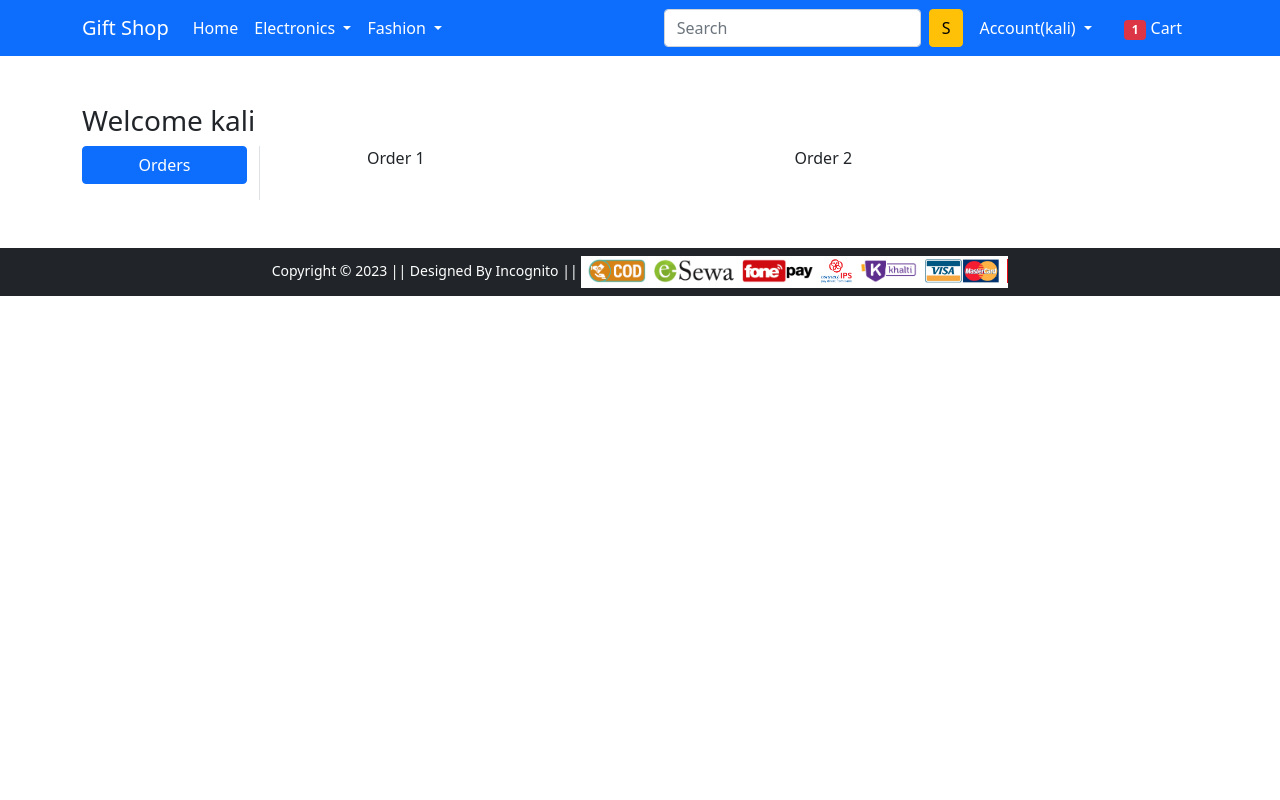
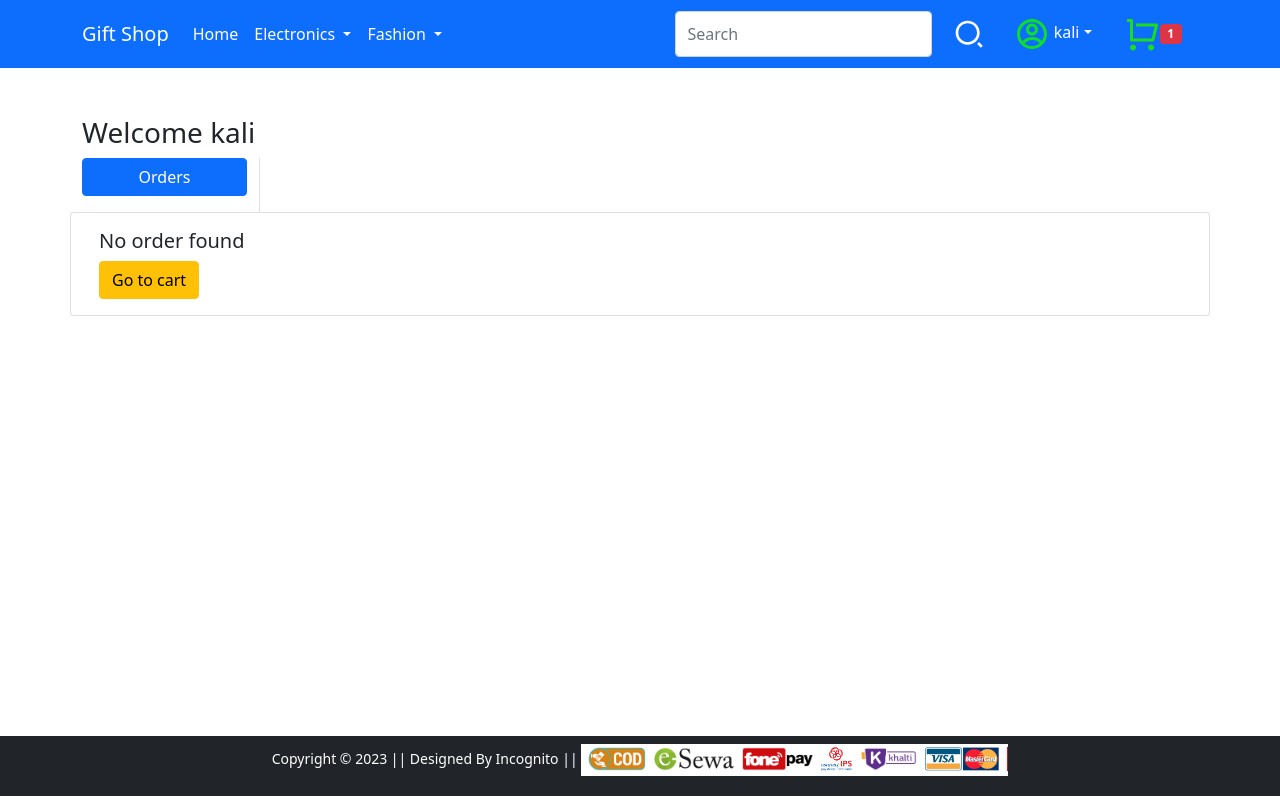
Before and after one commit to Bhupesh8108/Gift-shop, a Django app: page /orders/ in a window 1280 px wide. Run offline with Django 3.2, Linux system fonts and the light colour scheme; a user stored in the database is signed in; data comes from the database, SQL or seed files in the repository; both versions use the stored data as it was after the commit; some libraries are stand-ins or nearby versions.

Commit message:
cart error fixed

```diff
--- a/app/admin.py
+++ b/app/admin.py
@@ -1,7 +1,9 @@
 from django.contrib import admin
-from .models import item,wishlist,customer,order
+from .models import item,wishlist,customer,order,search
 admin.site.register(item)
 admin.site.register(wishlist)
 admin.site.register(customer)
 admin.site.register(order)
+admin.site.register(search)
+
 # Register your models here.
--- a/app/templates/app/base.html
+++ b/app/templates/app/base.html
@@ -52,17 +52,19 @@
              </ul>
            </li>
          </ul>
-         <form class="d-flex">
-           <input class="form-control me-2" type="search" placeholder="Search" aria-label="Search">
-           <button class="btn btn-warning" type="submit">S</button>
+         <form class="d-flex" action="{% url 'searchresult'%}">
+           <input class="form-control me-2" type="search" placeholder="Search" aria-label="Search" name="search">
+           <button class="btn" type="submit">
+            <svg xmlns="http://www.w3.org/2000/svg" viewBox="0 0 24 24" width="32" height="32"><path d="M11 2C15.968 2 20 6.032 20 11C20 15.968 15.968 20 11 20C6.032 20 2 15.968 2 11C2 6.032 6.032 2 11 2ZM11 18C14.8675 18 18 14.8675 18 11C18 7.1325 14.8675 4 11 4C7.1325 4 4 7.1325 4 11C4 14.8675 7.1325 18 11 18ZM19.4853 18.0711L22.3137 20.8995L20.8995 22.3137L18.0711 19.4853L19.4853 18.0711Z" fill="rgba(255,255,255,1)"></path></svg>
+           </button>
          </form>
          <div>
           <ul class="navbar-nav me-auto mb-2mb-lg-0">
            <li class="nav-item dropdown mx-2">
             {% if request.user.is_authenticated %}
               <a class="nav-link dropdown-toggle text-white" href="#" id="profileDropdown" role="button" data-bs-toggle="dropdown" aria-expanded="false">
-                Account({{user}})
-              </a>
+                <svg xmlns="http://www.w3.org/2000/svg" viewBox="0 0 24 24" width="36" height="36"><path d="M12 2C17.5228 2 22 6.47715 22 12C22 17.5228 17.5228 22 12 22C6.47715 22 2 17.5228 2 12C2 6.47715 6.47715 2 12 2ZM12.1597 16C10.1243 16 8.29182 16.8687 7.01276 18.2556C8.38039 19.3474 10.114 20 12 20C13.9695 20 15.7727 19.2883 17.1666 18.1081C15.8956 16.8074 14.1219 16 12.1597 16ZM12 4C7.58172 4 4 7.58172 4 12C4 13.8106 4.6015 15.4807 5.61557 16.8214C7.25639 15.0841 9.58144 14 12.1597 14C14.6441 14 16.8933 15.0066 18.5218 16.6342C19.4526 15.3267 20 13.7273 20 12C20 7.58172 16.4183 4 12 4ZM12 5C14.2091 5 16 6.79086 16 9C16 11.2091 14.2091 13 12 13C9.79086 13 8 11.2091 8 9C8 6.79086 9.79086 5 12 5ZM12 7C10.8954 7 10 7.89543 10 9C10 10.1046 10.8954 11 12 11C13.1046 11 14 10.1046 14 9C14 7.89543 13.1046 7 12 7Z" fill="rgba(14,222,42,1)"></path></svg>
+              {{request.user}}</a>
               <ul class="dropdown-menu" aria-labelledby="profileDropdown">
                 <li><a class="dropdown-item" href="{% url 'profile' %}">Profile</a></li>
                 <li><a class="dropdown-item" href="{% url 'orders' %}">Orders</a></li>
@@ -71,7 +73,8 @@
               </ul>
             </li>
             <li class="nav-item mx-2" id="image">
-             <a href="{% url 'cart' %}" class="nav-link text-white"><span class="badge bg-danger">{{nocart}}</span> Cart </a>
+             <a href="{% url 'cart' %}" class="nav-link ">
+              <svg xmlns="http://www.w3.org/2000/svg" viewBox="0 0 24 24" width="36" height="36"><path d="M4.00488 16V4H2.00488V2H5.00488C5.55717 2 6.00488 2.44772 6.00488 3V15H18.4433L20.4433 7H8.00488V5H21.7241C22.2764 5 22.7241 5.44772 22.7241 6C22.7241 6.08176 22.7141 6.16322 22.6942 6.24254L20.1942 16.2425C20.083 16.6877 19.683 17 19.2241 17H5.00488C4.4526 17 4.00488 16.5523 4.00488 16ZM6.00488 23C4.90031 23 4.00488 22.1046 4.00488 21C4.00488 19.8954 4.90031 19 6.00488 19C7.10945 19 8.00488 19.8954 8.00488 21C8.00488 22.1046 7.10945 23 6.00488 23ZM18.0049 23C16.9003 23 16.0049 22.1046 16.0049 21C16.0049 19.8954 16.9003 19 18.0049 19C19.1095 19 20.0049 19.8954 20.0049 21C20.0049 22.1046 19.1095 23 18.0049 23Z" fill="rgba(29,220,29,1)"></path></svg><span class="badge bg-danger">{{nocart}}</span></a>
              {% else %}
             </li>
             <li class="nav-item mx-2" id="image">
@@ -91,10 +94,25 @@
     {% block main-content %} {% endblock main-content %}
 
 
-    <footer class="container-fluid bg-dark text-center p-2 mt-5">
+    <footer class="container-fluid bg-dark text-center p-2 mb-1 ">
         <small class="text-white">Copyright &copy; 2023 || Designed By Incognito || </small>
         <img src="{% static 'app/images/payment.png' %}" alt="" srcset="" class="img-fluid" height="2px">
     </footer>
+    <style>
+      html {
+  position: relative;
+  min-height: 100%;
+}
+
+body {
+  margin-bottom: 100px; /* height of the footer */
+}
+    footer {
+      position: absolute;
+      bottom: 0;
+      width: 100%;
+      height: 60px; /* change this value to adjust the height of the footer */
+    }</style>
 
     <!-- Jquery -->
     <script src="https://code.jquery.com/jquery-3.5.1.min.js" integrity="sha256-9/aliU8dGd2tb6OSsuzixeV4y/faTqgFtohetphbbj0=" crossorigin="anonymous"></script>
--- a/app/templates/app/changepassword.html
+++ b/app/templates/app/changepassword.html
@@ -29,11 +29,11 @@
    {% endif %}
    </div>
      {% for fm in form %}
-     <div class="form-group mb-3">
+     <div class="form-group mb-2">
         {{fm.label_tag}}{{fm}} <small class="text-danger"> {{fm.errors| striptags}}</small>
      </div>
      {% endfor %}
-     <input type="submit" class = "btn btn-primary h-3" value="save" ><br><br><br>
+     <input type="submit" class = "btn btn-primary" value="save" ><br><br><br>
      {% if form.non_field_errors %}
      {% for error in form.no_field_errors %}
      <p class="alert-danger my-3"> {{error}}</p>
--- a/app/templates/app/orders.html
+++ b/app/templates/app/orders.html
@@ -10,12 +10,33 @@
     <li class="d-grid"><a href="{% url 'orders' %}" class="btn btn-primary">Orders</a></li>
    </ul>
   </div>
-  <div class="col-sm-9 offset-sm-1">
-   <div class="row">
-    <div class="col-sm-6">Order 1</div>
-    <div class="col-sm-6">Order 2</div>
+
+  {% if cart_items %}
+  {% for item in cart_items %}
+  <div class="row">
+   <div class="col-sm-3 text-center align-self-center"><img src="/media/{{item.product.image}}" alt="" srcset="" class="img-fluid img-thumbnail shadow-sm" height="150" width="150"> </div>
+   <div class="col-sm-9">
+
+    <div>
+      <a href="/product-detail/{{item.product.id}}" class="text-decoration-none"><h5>{{item.product.name}}</h5></a>
+     <div class="my-3">
+      <label for="quantity">Quantity:{{item.quantity}}</label>
+     </div>
+     <div class="d-flex justify-content-between">
+      <p class="mb-0"><span><strong>Price : Rs. {{item.product.price}}</strong></span></p>
+     </div>
+    </div>
    </div>
-  </div>
+  </div> <hr>{% endfor %}
+  {% else %}
+  <div class="card">
+    <div class="card-body">
+  <h5> No order found</h5>
+  <a href="/cart" class="btn btn-warning">Go to cart</a>
+  </div></div>
+  {% endif %}
+
+
  </div>
 </div>
 {% endblock main-content %}
--- a/app/urls.py
+++ b/app/urls.py
@@ -19,6 +19,7 @@ urlpatterns = [
     path('minuscart/',views.minuscart,name='minuscart'),
     path('pluscart/',views.pluscart,name='pluscart'),
     path('removecart/',views.removecart,name='removecart'),
+    path('searchresult/', views.searchresult, name='searchresult'),
     # path('registration/', views.customerregistration, name='customerregistration'),
     path('registration',views.customerregistration.as_view(), name='customerregistration'),
     path('checkout/', views.checkout, name='checkout'),
--- a/app/views.py
+++ b/app/views.py
@@ -1,167 +1,143 @@
-from django.shortcuts import render,get_object_or_404,HttpResponse,redirect
-from .models import item,categories,wishlist,order
+from django.shortcuts import render, get_object_or_404, HttpResponse, redirect
+from .models import item, categories, wishlist, order,search
 from django.views import View
-from .forms import CustomerRegistrationForm,authentication,password_change,customerprofileform,customer
+from .forms import CustomerRegistrationForm, authentication, password_change, customerprofileform, customer
 from django.contrib import messages
 from django.contrib.auth.models import User
 from django.http import JsonResponse
-from django.contrib.auth.views import LoginView,PasswordChangeView
+from django.contrib.auth.views import LoginView, PasswordChangeView
 from ipware import get_client_ip
 from ip2geotools.databases.noncommercial import DbIpCity
 
 
+def home(request):
+    products = item.objects.all()
+    return render(request, 'app/home.html', {"products": products, "categories": categories})
 
 
-
-
-def home(request):
- products = item.objects.all()
- return render(request, 'app/home.html',{"products":products,"categories":categories})
-
-
-
-
-
-def product_detail(request,id):
- prod = item.objects.filter(id=id).first()
- products = item.objects.all()
- user = request.user
- try:
-  product_id = request.GET.get('product_id')
-  product = item.objects.get(id = product_id)
-  if wishlist.objects.filter(product=product,user=request.user).exists():
-
-   messages.warning(request,"Product is already in cart")
-  else:
-    wishlist(user=user, product=product,quantity=1).save()
-    messages.success(request,'Product added to cart')
- except:
-  pass
- return render(request, 'app/productdetail.html',{'prod':prod,"products":products})
-
-
-
-
-
-
+def product_detail(request, id):
+    prod = item.objects.filter(id=id).first()
+    products = item.objects.all()
+    user = request.user
+    try:
+        product_id = request.GET.get('product_id')
+        product = item.objects.get(id=product_id)
+        if wishlist.objects.filter(product=product, user=request.user).exists():
+            messages.warning(request, "Product is already in cart")
+        else:
+            wishlist(user=user, product=product, quantity=1).save()
+            messages.success(request, 'Product added to cart')
+    except:
+        pass
+    return render(request, 'app/productdetail.html', {'prod': prod, "products": products})
 
 
 def login(request):
     pid = request.GET.get('product_id')
     if pid:
-      return LoginView.as_view(template_name='app/login.html', authentication_form=authentication,next_page= f'/product-detail/{pid}')(request)
+        return LoginView.as_view(template_name='app/login.html', authentication_form=authentication, next_page=f'/product-detail/{pid}')(request)
     else:
-      return LoginView.as_view(template_name='app/login.html', authentication_form=authentication,next_page = '/')(request)
-
-
-
-
-
-
-
+        return LoginView.as_view(template_name='app/login.html', authentication_form=authentication, next_page='/')(request)
 
 
 def update_price(request):
-  user = request.user
-  cart_items = wishlist.objects.filter(user=user)
-  price = 0
-  for cart_item in cart_items:
-    price += int(cart_item.product.price) * int(cart_item.quantity)
-  return price,cart_items
-
+    user = request.user
+    cart_items = wishlist.objects.filter(user=user)
+    price = 0
+    for cart_item in cart_items:
+        price += int(cart_item.product.price) * int(cart_item.quantity)
+    return price, cart_items
 
 
 def cart(request):
-  try:
-   cart_id = request.GET.get('cart_id')
-   wishlist.objects.filter(id=cart_id).delete()
-  except:
-   pass
-  price,cart_items =update_price(request)
-  return render(request, 'app/addtocart.html',{'cart_items': cart_items,'price': float(price),'total':float(price+50)})
-
+    try:
+        cart_id = request.GET.get('cart_id')
+        wishlist.objects.filter(id=cart_id).delete()
+    except:
+        pass
+    price, cart_items = update_price(request)
+    return render(request, 'app/addtocart.html', {'cart_items': cart_items, 'price': float(price), 'total': float(price+50)})
 
 
 def pluscart(request):
-  if request.method == 'GET':
-   pid = request.GET.get('produc_id')
-   if pid:
-    items = get_object_or_404(wishlist,product=pid,user=request.user)
-    items.quantity += 1
-    items.save()
-    price,cart_items = update_price(request)
-    data = {'quantity':items.quantity,
-            'price':price,
-            'total':price+50}
-    return JsonResponse(data)
-
+    if request.method == 'GET':
+        pid = request.GET.get('produc_id')
+        if pid:
+            items = get_object_or_404(wishlist, product=pid, user=request.user)
+            items.quantity += 1
+            items.save()
+            price, cart_items = update_price(request)
+            data = {'quantity': items.quantity,
+            'price': price,
+            'total': price+50}
+            return JsonResponse(data)
 
 
 def minuscart(request):
- if request.method == 'GET':
-   pid = request.GET.get('produc_id')
-   if pid:
-    items = get_object_or_404(wishlist,product=pid,user=request.user)
-    items.quantity -= 1
-    items.save()
-    if items.quantity<=0:
-     wishlist.objects.filter(product=pid,user=request.user).delete()
+    if request.method == 'GET':
+        pid = request.GET.get('produc_id')
+        if pid:
+            items = get_object_or_404(wishlist, product=pid, user=request.user)
+            items.quantity -= 1
+            items.save()
+            if items.quantity <= 0:
+                wishlist.objects.filter(
+                    product=pid, user=request.user).delete()
 
-
-    price,cart_items= update_price(request)
-    data = {'quantity':items.quantity,
-            'price':price,
-            'total':price+50,
+    price, cart_items = update_price(request)
+    data = {'quantity': items.quantity,
+            'price': price,
+            'total': price+50,
             }
     return JsonResponse(data)
 
 
 def removecart(request):
- if request.method == 'GET':
-   pid = request.GET.get('produc_id')
-   if pid:
-    items = get_object_or_404(wishlist,product=pid,user=request.user)
-    if items.quantity<=0:
-     wishlist.objects.filter(product=pid,user=request.user).delete()
+    if request.method == 'GET':
+        pid = request.GET.get('produc_id')
+        if pid:
+            items = get_object_or_404(wishlist, product=pid, user=request.user)
+            if items.quantity <= 0:
+                wishlist.objects.filter(
+                    product=pid, user=request.user).delete()
 
-    price,_ = update_price(request)
-    data = {'quantity':items.quantity,
-            'price':price,
-            'total':price+50}
+    price, _ = update_price(request)
+    data = {'quantity': items.quantity,
+            'price': price,
+            'total': price+50}
     return JsonResponse(data)
 
 
-
-
-
-
 def buy_now(request):
- return render(request, 'app/buynow.html')
-
-
+    return render(request, 'app/buynow.html')
 
 
 class profile(View):
- def get(self, request):
-  form = customerprofileform()
-  return render(request, 'app/profile.html',{'form':form})
- def post(self, request):
-  form = customerprofileform(request.POST)
-  if form.is_valid():
-    name = form.cleaned_data['name']
-    main_address = form.cleaned_data['main_address']
-    street_address = form.cleaned_data['street_address']
-    additional_address = form.cleaned_data['additional_address']
-    phone_number = form.cleaned_data['phone_number']
-    ip,routable = get_client_ip(request)
-    country = "unknown"
-    if ip:
-     country = DbIpCity.get(ip,api_key="free").country
-    profile = customer(name= name, main_address =main_address, street_address=street_address,additional_address=additional_address,phone_number=phone_number,country=country)
-    profile.user = request.user
-    profile.save()
-    messages.success(request,"Address added successfully")
-  return render(request, 'app/profile.html',{'form':form})
+    def get(self, request):
+        form = customerprofileform()
+        return render(request, 'app/profile.html', {'form': form})
+
+    def post(self, request):
+        form = customerprofileform(request.POST)
+        if form.is_valid():
+            name = form.cleaned_data['name']
+            main_address = form.cleaned_data['main_address']
+            street_address = form.cleaned_data['street_address']
+            additional_address = form.cleaned_data['additional_address']
+            phone_number = form.cleaned_data['phone_number']
+            ip, routable = get_client_ip(request)
+            country = "unknown"
+            if ip:
+                country = DbIpCity.get(ip, api_key="free").country
+                if customer.objects.filter(name=name,user=request.user).exists():
+                    messages.warning(request,f"{name}'s adress alredy exists")
+                else:
+                    profile = customer(name=name, main_address=main_address, street_address=street_address,
+                                      additional_address=additional_address, phone_number=phone_number, country=country)
+                    profile.user = request.user
+                    profile.save()
+                    messages.success(request, "Address added successfully")
+        return render(request, 'app/profile.html',{'form':form})
 
 
 
@@ -175,8 +151,13 @@ class profile(View):
 
 
 def address(request):
- addresses = customer.objects.filter(user=request.user)
- return render(request, 'app/address.html',{"addresses" : addresses})
+    addresses = customer.objects.filter(user=request.user)
+    try:
+        cart_id = request.GET.get('cart_id')
+        customer.objects.filter(id=cart_id).delete()
+    except:
+        pass
+    return render(request, 'app/address.html',{"addresses" : addresses})
 
 
 
@@ -184,7 +165,8 @@ def address(request):
 
 
 def orders(request):
- return render(request, 'app/orders.html')
+    cart_items = order.objects.filter(user=request.user)
+    return render(request, 'app/orders.html',{"cart_items" : cart_items})
 
 
 
@@ -194,52 +176,76 @@ def orders(request):
 
 
 def change_password(request):
-  return PasswordChangeView.as_view(template_name='app/changepassword.html', form_class=password_change,success_url='/')(request)
+    return PasswordChangeView.as_view(template_name='app/changepassword.html', form_class=password_change,success_url='/')(request)
 
 
 
 
 
 def mobile(request):
- return render(request, 'app/mobile.html')
+    return render(request, 'app/mobile.html')
 
 
 
 
 
 class customerregistration(View):
- def get (self, request):
-  form = CustomerRegistrationForm()
-  return render(request, 'app/customerregistration.html', {'form': form})
+    def get (self, request):
+        form = CustomerRegistrationForm()
+        return render(request, 'app/customerregistration.html', {'form': form})
 
 
- def post(self, request):
-  form = CustomerRegistrationForm(request.POST)
-  if form.is_valid():
-    user = form.save(commit=False)
-    email = form.cleaned_data['email']
-    if "@gmail.com" not in email and len(email)<13:
-     messages.warning(request,'invalid email address')
-    else:
-      if User.objects.filter(email = email).exists():
-       messages.warning(request,"Email already used")
-      else:
-        user.email = email
-        user.save()
-        messages.success(request,'User registered successfully')
-  return render(request, 'app/customerregistration.html', {'form': form})
+    def post(self, request):
+        form = CustomerRegistrationForm(request.POST)
+        if form.is_valid():
+            user = form.save(commit=False)
+            email = form.cleaned_data['email']
+            if "@gmail.com" not in email and len(email)<13:
+                messages.warning(request,'invalid email address')
+            else:
+                  if User.objects.filter(email = email).exists():
+                      messages.warning(request,"Email already used")
+                  else:
+                        user.email = email
+                        user.save()
+                        messages.success(request,'User registered successfully')
+        return render(request, 'app/customerregistration.html', {'form': form})
 
 
 
 def checkout(request):
- price,cart_items = update_price(request)
- shipping_addresses = customer.objects.filter(user=request.user)
- if shipping_addresses:
-  for item in cart_items:
-    orders = order(price=item.product.price,product=item.product,user=request.user,address=shipping_addresses[0])
-    orders.save()
-  messages.success(request,'order created successfully')
- else:
-  messages.warning(request,'No shipping addresses found')
+    price,cart_items = update_price(request)
+    shipping_addresses = customer.objects.filter(user=request.user)
+    if request.method == 'POST':
+        actual_shipping_address_id= request.POST.get('add')
+        if shipping_addresses and actual_shipping_address_id:
+            actual_shipping_address = get_object_or_404(customer,id=actual_shipping_address_id)
+            for item in cart_items:
+                try:
+                    existing_order = get_object_or_404(order,user=request.user,product=item.product,address=actual_shipping_address)
+                    quantity = existing_order.quantity + item.quantity
+                    existing_order.quantity = quantity
+                    existing_order.price = quantity*item.product.price
+                    existing_order.save()
 
- return render(request, 'app/checkout.html',{'cart_items': cart_items, 'shipping_addresses': shipping_addresses,'price': price,'total':price+50})
+                except:
+                    quantity= item.quantity
+                    orders = order(price=item.product.price*item.quantity,product=item.product,user=request.user,address=actual_shipping_address,quantity=quantity)
+                    orders.save()
+            wishlist.objects.filter(user=request.user).delete()
+            messages.success(request,'order created successfully')
+
+        else:
+            messages.warning(request,'No shipping addresses selected')
+    price,cart_items = update_price(request)
+    return render(request, 'app/checkout.html',{'cart_items': cart_items, 'shipping_addresses': shipping_addresses,'price': price,'total':price+50})
+
+
+
+
+def searchresult(request):
+    search_text = request.GET.get('search')
+    search(searchtext=search_text,user=request.user).save()
+    search_items = item.objects.filter(name__contains =search_text)
+
+    return render(request, 'app/searchresult.html',{'searchtext': search_text,'search_items':search_items})
```
Also changed, not shown: app/models.py (+10 -2 lines), app/templates/app/address.html (+24 -3 lines), app/templates/app/addtocart.html (+9 -4 lines), app/templates/app/checkout.html (+18 -9 lines), app/templates/app/searchresult.html (added, +25 -0 lines), app/migrations/0009_order_quantity.py (added), app/migrations/0010_alter_customer_phone_number.py (added), app/migrations/0011_alter_customer_phone_number.py (added), app/migrations/0012_searchresult.py (added), app/migrations/0013_rename_searchresult_search.py (added), db.sqlite3.
